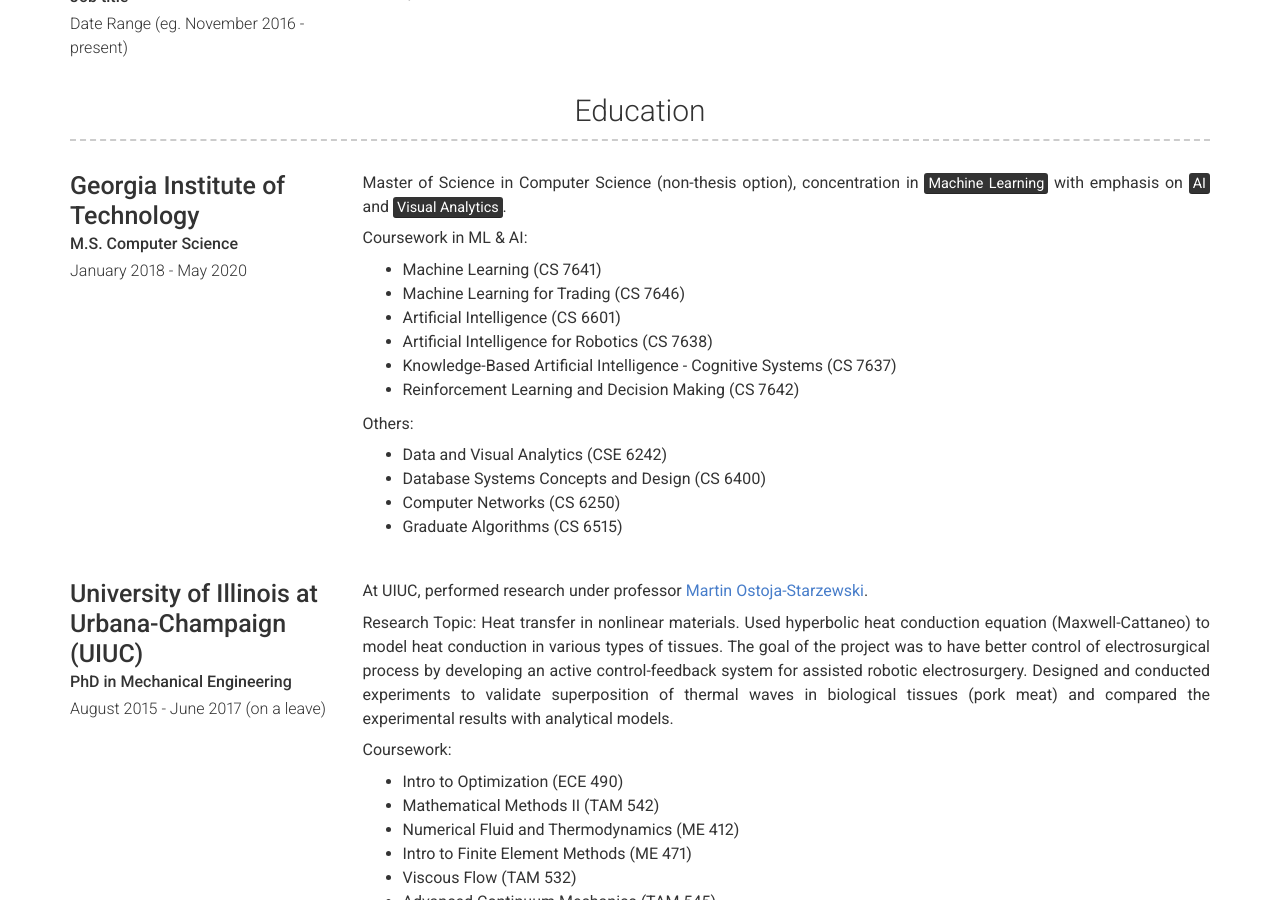
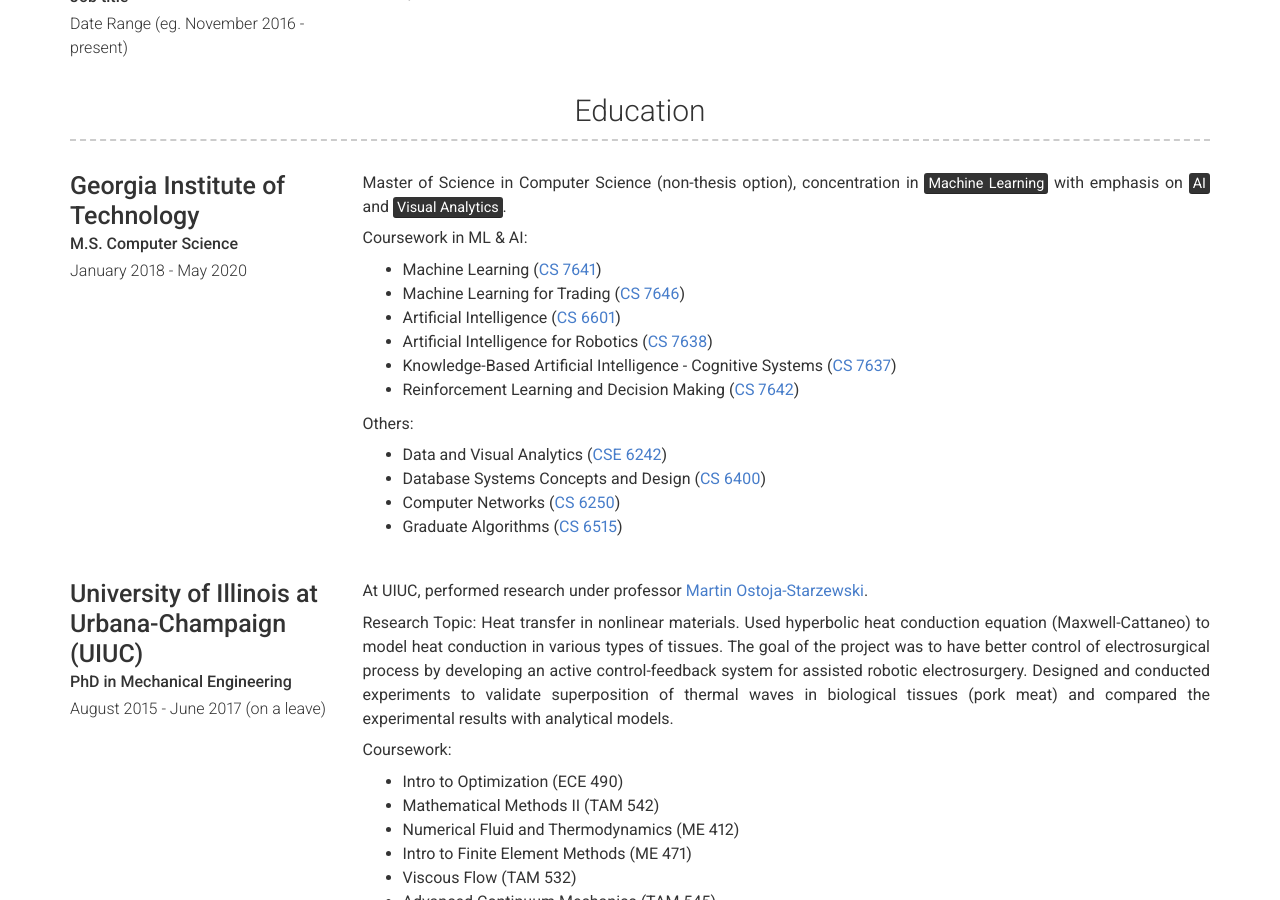
Before and after one commit to wkim300/wkim300.github.io, a Jekyll site: the page built from index.md, in a window 1280 px wide and 900 px high, scrolled down 1164 px. Built offline with Jekyll 4.4.1, drawn with Linux system fonts in a browser that asks for light colours; nearby versions of some CDN libraries; part of the change alters nothing that is shown.

```diff
--- a/_data/education.yml
+++ b/_data/education.yml
@@ -9,18 +9,18 @@
     Master of Science in Computer Science (non-thesis option), concentration in <mark>Machine Learning</mark> with emphasis on <mark>AI</mark> and <mark>Visual Analytics</mark>.
 
     Coursework in ML & AI:
-      - Machine Learning (CS 7641)
-      - Machine Learning for Trading (CS 7646)
-      - Artificial Intelligence (CS 6601)
-      - Artificial Intelligence for Robotics (CS 7638)
-      - Knowledge-Based Artificial Intelligence - Cognitive Systems (CS 7637)
-      - Reinforcement Learning and Decision Making (CS 7642)
+      - Machine Learning ([CS 7641](https://omscs.gatech.edu/cs-7641-machine-learning))
+      - Machine Learning for Trading ([CS 7646](https://omscs.gatech.edu/cs-7646-machine-learning-trading))
+      - Artificial Intelligence ([CS 6601](https://omscs.gatech.edu/cs-6601-artificial-intelligence))
+      - Artificial Intelligence for Robotics ([CS 7638](https://omscs.gatech.edu/cs-7638-artificial-intelligence-robotics))
+      - Knowledge-Based Artificial Intelligence - Cognitive Systems ([CS 7637](https://omscs.gatech.edu/cs-7637-knowledge-based-artificial-intelligence-cognitive-systems))
+      - Reinforcement Learning and Decision Making ([CS 7642](https://omscs.gatech.edu/cs-7642-reinforcement-learning))
 
     Others:
-      - Data and Visual Analytics (CSE 6242)
-      - Database Systems Concepts and Design (CS 6400)
-      - Computer Networks (CS 6250)
-      - Graduate Algorithms (CS 6515)
+      - Data and Visual Analytics ([CSE 6242](https://omscs.gatech.edu/cse-6242-data-visual-analytics))
+      - Database Systems Concepts and Design ([CS 6400](https://omscs.gatech.edu/cs-6400-database-systems-concepts-and-design))
+      - Computer Networks ([CS 6250](https://omscs.gatech.edu/cs-6250-computer-networks))
+      - Graduate Algorithms ([CS 6515](https://omscs.gatech.edu/cs-6515-intro-graduate-algorithms))
 
 - layout: left
   name: University of Illinois at Urbana-Champaign (UIUC)
```
